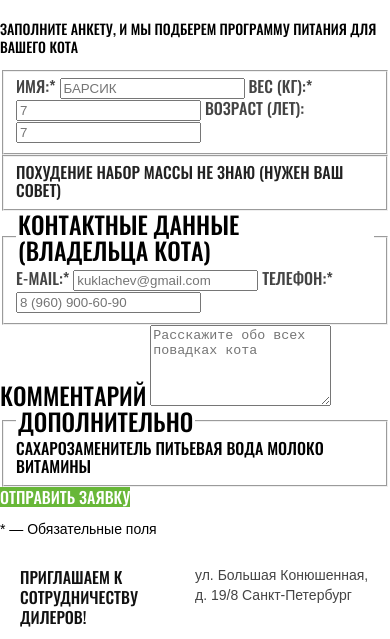
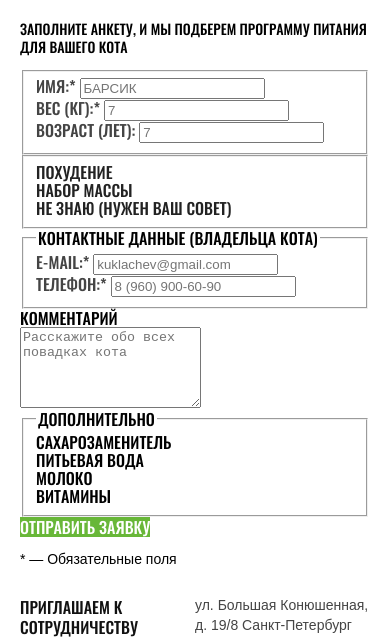
Before and after one commit to karlbelousov/cat-energy, a website: page source/form.html in a window 390 px wide. Shown: the part 192-831 px from the top of the page. Drawn offline with Linux system fonts and the light colour scheme.

Commit message:
адаптивная сетка страницы подбора программы

```diff
--- a/source/form.html
+++ b/source/form.html
@@ -32,80 +32,114 @@
     </nav>
   </header>
   <main class="page__main page-main">
-    <section class="programm-selection">
+    <section class="programm-selection container">
       <h1 class="programm-selection__title">Подбор программы</h1>
       <p class="programm-selection__subtitle">Заполните анкету, и мы подберем программу питания для вашего кота</p>
       <form class="programm-selection__form form" action="https://echo.htmlacademy.ru/">
-        <fieldset class="form__fieldset">
+        <fieldset class="form__fieldset field-group--cat-data">
           <legend class="visually-hidden">Данные кота</legend>
+          <ul class="field-group__list">
+            <li class="field-group__item">
               <label class="field">
                 <span class="field__lead">Имя:*</span>
                 <input class="field__input" type="text" name="cat-name" placeholder="БАРСИК" required>
               </label>
+            </li>
+            <li class="field-group__item">
               <label class="field">
                 <span class="field__lead">Вес (кг):*</span>
                 <input class="field__input" type="text" name="cat-weight" placeholder="7" required>
               </label>
+            </li>
+            <li class="field-group__item">
               <label class="field">
                 <span class="field__lead">Возраст (лет):</span>
                 <input class="field__input" type="text" name="cat-age" placeholder="7">
               </label>
+            </li>
+          </ul>
         </fieldset>
-        <fieldset class="form__fieldset">
+        <fieldset class="form__fieldset field-group--target">
           <legend class="visually-hidden">Цель программы</legend>
+          <ul class="field-group__list">
+            <li class="field-group__item">
               <label class="control control--radio">
                 <input class="visually-hidden control-input" type="radio" name="target" value="weight-loss" checked>
                 <span class="control__mark"></span>
                 <span class="control__lead">Похудение</span>
               </label>
+            </li>
+            <li class="field-group__item">
               <label class="control control--radio">
                 <input class="visually-hidden control-input" type="radio" name="target" value="weight-gain">
                 <span class="control__mark"></span>
                 <span class="control__lead">Набор массы</span>
               </label>
+            </li>
+            <li class="field-group__item">
               <label class="control control--radio">
-            <input class="visually-hidden control-input" type="radio" name="target" value="advice">
+                <input class="visually-hidden control-input" type="radio" name="target" value="weight-gain">
                 <span class="control__mark"></span>
                 <span class="control__lead">Не знаю (Нужен ваш совет)</span>
               </label>
+            </li>
+          </ul>
         </fieldset>
-        <fieldset class="form__fieldset">
-          <legend class="form__title">Контактные данные (владельца кота)</legend>
+        <fieldset class="form__fieldset field-group">
+          <legend class="field-group__title">Контактные данные (владельца кота)</legend>
+          <ul class="field-group__list">
+            <li class="field-group__item">
               <label class="field">
                 <span class="field__lead">E-mail:*</span>
                 <input class="field__input" type="text" name="email" placeholder="kuklachev@gmail.com" required>
               </label>
+            </li>
+            <li class="field-group__item">
               <label class="field">
                 <span class="field__lead">Телефон:*</span>
                 <input class="field__input" type="text" name="phone" placeholder="8 (960) 900-60-90" required>
               </label>
+            </li>
+          </ul>
         </fieldset>
-        <div class="form__fieldset">
-          <label class="form__title" for="comment">Комментарий</label>
-          <textarea class="form__input" id="comment" rows="5" placeholder="Расскажите обо всех повадках кота"></textarea>
+        <div class="form__fieldset  field-group">
+          <label class="field-group__title" for="comment">Комментарий</label>
+          <div class="field">
+            <textarea class="field__input" name="comment" id="comment" rows="5" placeholder="Расскажите обо всех повадках кота"></textarea>
           </div>
-        <fieldset class="form__fieldset">
-          <legend class="form__title">Дополнительно</legend>
+        </div>
+        <fieldset class="form__fieldset field-group">
+          <legend class="field-group__title">Дополнительно</legend>
+          <ul class="field-group__list field-group__list--additional">
+            <li class="field-group__item">
               <label class="control control--checkbox">
                 <input class="visually-hidden control__input" type="checkbox" name="sweetener" checked>
                 <span class="control__mark"></span>
                 <span class="control__lead">сахарозаменитель</span>
               </label>
+            </li>
+            <li class="field-group__item">
               <label class="control control--checkbox">
                 <input class="visually-hidden control__input" type="checkbox" name="drinking-water">
                 <span class="control__mark"></span>
                 <span class="control__lead">питьевая вода</span>
               </label>
+            </li>
+            <li class="field-group__item">
               <label class="control control--checkbox">
                 <input class="visually-hidden control__input" type="checkbox" name="milk">
                 <span class="control__mark"></span>
                 <span class="control__lead">молоко</span>
               </label>
+            </li>
+            <li class="field-group__item">
               <label class="control control--checkbox">
                 <input class="visually-hidden control__input" type="checkbox" name="vitamins">
                 <span class="control__mark"></span>
                 <span class="control__lead">витамины</span>
               </label>
+            </li>
+          </ul>
         </fieldset>
         <button class="form__button button" type="submit">отправить заявку</button>
         <p class="form__legend">* — Обязательные поля</p>
--- /dev/null
+++ b/source/sass/blocks/field-group.scss
@@ -0,0 +1,30 @@
+.field-group {
+  &--cat-data {
+    @media (min-width: $desctop-width) {
+      grid-column: 1 / 2;
+    }
+  }
+
+  &--target {
+    @media (min-width: $desctop-width) {
+      grid-column: 2 / -1;
+    }
+  }
+}
+
+.field-group__list {
+  @include list;
+
+  &--additional {
+    @media (min-width: $tablet-width) {
+      display: grid;
+      grid-template-columns: repeat(2, 1fr);
+      column-gap: 61px;
+    }
+
+    @media (min-width: $desctop-width) {
+      grid-template-columns: repeat(4, 1fr);
+      column-gap: 105px;
+    }
+  }
+}
--- a/source/sass/blocks/form.scss
+++ b/source/sass/blocks/form.scss
@@ -2,11 +2,20 @@
   font-size: 16px;
   line-height: 18px;
   text-transform: uppercase;
+
+  @media (min-width: $tablet-width) {
+    display: grid;
+    grid-template-columns: repeat(2, 1fr);
+    column-gap: 61px;
+  }
+
+  @media (min-width: $desctop-width) {
+    column-gap: 81px;
+  }
 }
 
-.form__title {
-  font-size: 24px;
-  line-height: 26px;
+.form__fieldset {
+  grid-column: 1 / -1;
 }
 
 .form__legend {
--- a/source/sass/style.scss
+++ b/source/sass/style.scss
@@ -28,3 +28,4 @@
 @import "blocks/form.scss";
 @import "blocks/field.scss";
 @import "blocks/control.scss";
+@import "blocks/field-group.scss";
```
Also changed, not shown: source/css/style.css, 1 other file. Lines whose indentation alone changed are shown as unchanged.
